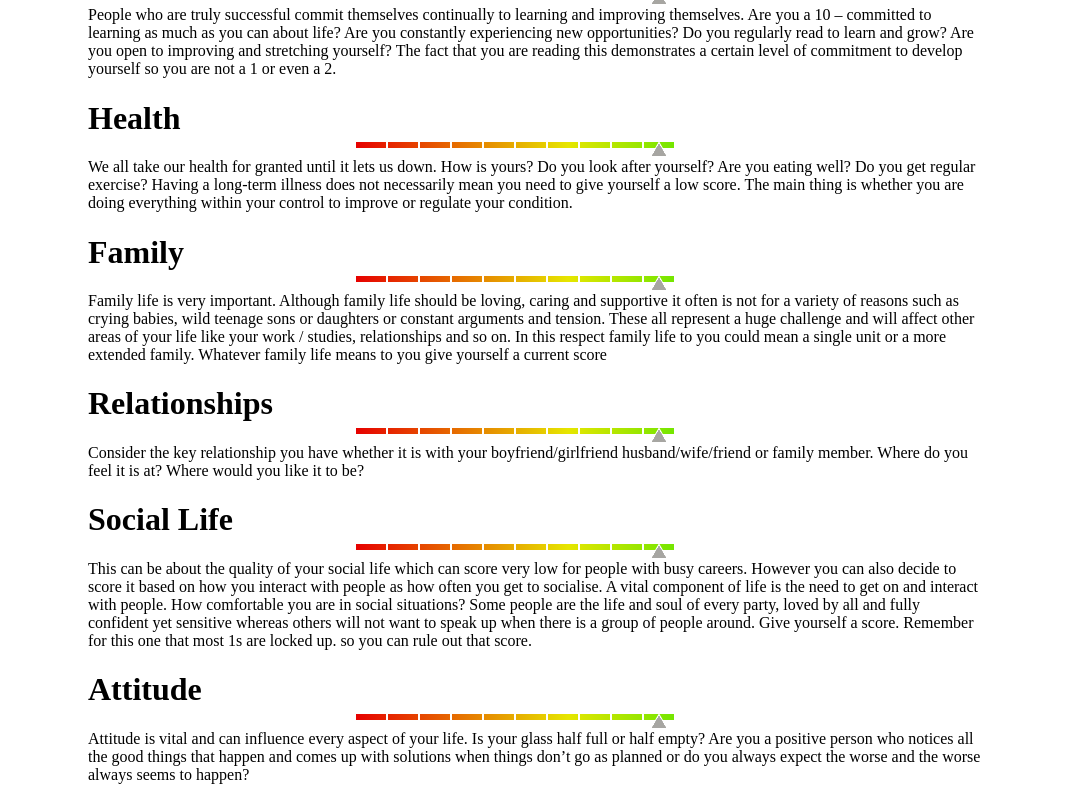
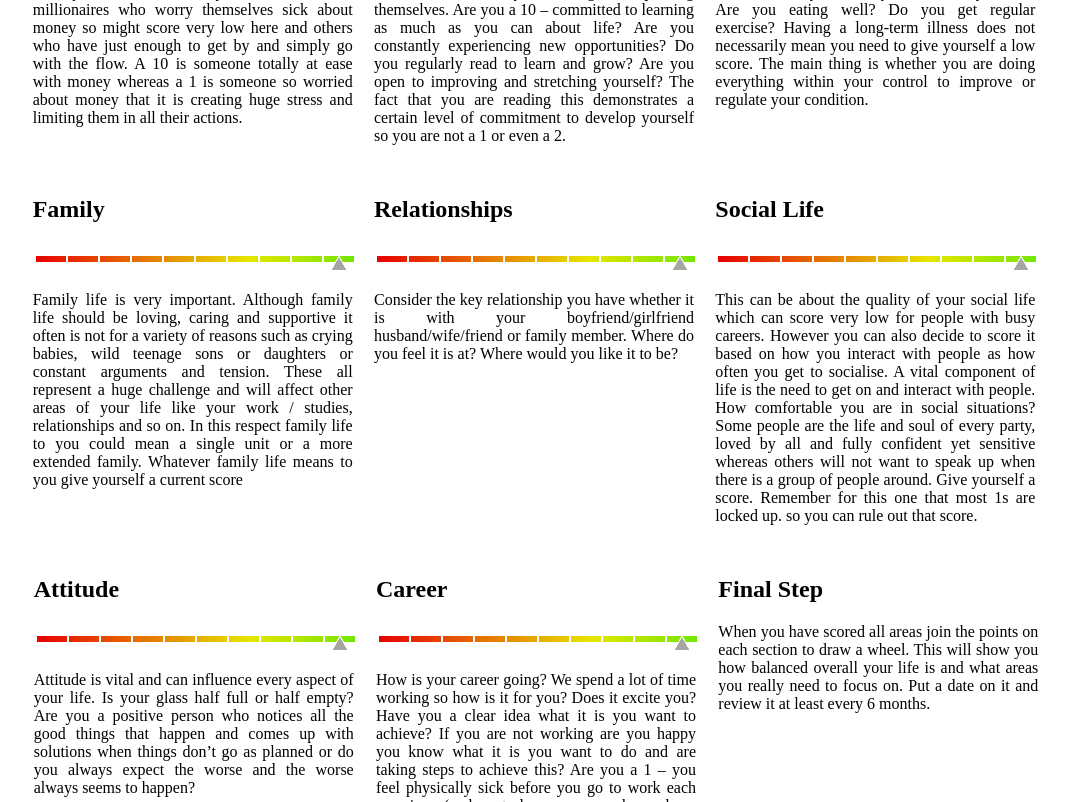
Before and after one commit to codescale/Wheel-Of-Life, a website: page index.html in a window 1280 px wide. Shown: the part 612-1414 px from the top of the page, without its empty margins (104-1173 px from the left). Drawn offline with Linux system fonts and the light colour scheme.

Commit message:
Enhance ui responsiveness
The categories of the wheel are ordered in columns and rows.
And everything is centered.

```diff
--- a/index.html
+++ b/index.html
@@ -68,75 +68,170 @@
 </head>
 
 <body>
+  <div id="container">
     <div id="wheelOfLife">
       <img id="wheelOfLife-background" src="Wheel Of Life.png" alt="Wheel Of Life">
       <div id="career" class="triangle">
         <svg viewBox="0 0 110.5 155.5">
-        <path d="M0 45.5L110.5 0v155.5L0 45.5z"/>
+          <path d="M0 45.5L110.5 0v155.5L0 45.5z" />
         </svg>
       </div>
       <div id="finance" class="triangle">
         <svg viewBox="0 0 110.5 155.5">
-        <path d="M0 45.5L110.5 0v155.5L0 45.5z"/>
+          <path d="M0 45.5L110.5 0v155.5L0 45.5z" />
         </svg>
       </div>
       <div id="personalGrowth" class="triangle">
         <svg viewBox="0 0 110.5 155.5">
-        <path d="M0 45.5L110.5 0v155.5L0 45.5z"/>
+          <path d="M0 45.5L110.5 0v155.5L0 45.5z" />
         </svg>
       </div>
       <div id="health" class="triangle">
         <svg viewBox="0 0 110.5 155.5">
-        <path d="M0 45.5L110.5 0v155.5L0 45.5z"/>
+          <path d="M0 45.5L110.5 0v155.5L0 45.5z" />
         </svg>
       </div>
       <div id="family" class="triangle">
         <svg viewBox="0 0 110.5 155.5">
-        <path d="M0 45.5L110.5 0v155.5L0 45.5z"/>
+          <path d="M0 45.5L110.5 0v155.5L0 45.5z" />
         </svg>
       </div>
       <div id="relationships" class="triangle">
         <svg viewBox="0 0 110.5 155.5">
-        <path d="M0 45.5L110.5 0v155.5L0 45.5z"/>
+          <path d="M0 45.5L110.5 0v155.5L0 45.5z" />
         </svg>
       </div>
       <div id="socialLife" class="triangle">
         <svg viewBox="0 0 110.5 155.5">
-        <path d="M0 45.5L110.5 0v155.5L0 45.5z"/>
+          <path d="M0 45.5L110.5 0v155.5L0 45.5z" />
         </svg>
       </div>
       <div id="attitude" class="triangle">
         <svg viewBox="0 0 110.5 155.5">
-        <path d="M0 45.5L110.5 0v155.5L0 45.5z"/>
+          <path d="M0 45.5L110.5 0v155.5L0 45.5z" />
         </svg>
       </div>
     </div>
+    <div id="categories">
+
+      <section>
         <h1>Finances</h1>
-  <input id="inputFinance" type="range" min="0.1" max="1" step="0.1" value="1" onchange="adjustScale('finance')" />
-  <p>This is not about how much you have but rather how you relate to money. There are some millionaires who worry themselves sick about money so might score very low here and others who have just enough to get by and simply go with the flow. A 10 is someone totally at ease with money whereas a 1 is someone so worried about money that it is creating huge stress and limiting them in all their actions.</p>
+        <input id="inputFinance" type="range" min="0.1" max="1" step="0.1" value="1" oninput="adjustScale('finance')" />
+        <p>This is not about how much you have but rather how you relate to money. There are some millionaires who worry
+          themselves sick about money so might score very low here and others who have just enough to get by and simply
+          go
+          with the flow. A 10 is someone totally at ease with money whereas a 1 is someone so worried about money that
+          it
+          is
+          creating huge stress and limiting them in all their actions.
+        </p>
+      </section>
+
+      <section>
         <h1>Personal Growth</h1>
-  <input id="inputPersonalGrowth" type="range" min="0.1" max="1" step="0.1" value="1" onchange="adjustScale('personalGrowth')" />
-  <p>People who are truly successful commit themselves continually to learning and improving themselves. Are you a 10 – committed to learning as much as you can about life? Are you constantly experiencing new opportunities? Do you regularly read to learn and grow? Are you open to improving and stretching yourself? The fact that you are reading this demonstrates a certain level of commitment to develop yourself so you are not a 1 or even a 2.</p>
+        <input id="inputPersonalGrowth" type="range" min="0.1" max="1" step="0.1" value="1"
+          oninput="adjustScale('personalGrowth')" />
+        <p>People who are truly successful commit themselves continually to learning and improving themselves. Are you a
+          10
+          – committed to learning as much as you can about life? Are you constantly experiencing new opportunities? Do
+          you
+          regularly read to learn and grow? Are you open to improving and stretching yourself? The fact that you are
+          reading
+          this demonstrates a certain level of commitment to develop yourself so you are not a 1 or even a 2.
+        </p>
+      </section>
+
+      <section>
         <h1>Health</h1>
-  <input id="inputHealth" type="range" min="0.1" max="1" step="0.1" value="1" onchange="adjustScale('health')" />
-  <p>We all take our health for granted until it lets us down. How is yours? Do you look after yourself? Are you eating well? Do you get regular exercise? Having a long-term illness does not necessarily mean you need to give yourself a low score. The main thing is whether you are doing everything within your control to improve or regulate your condition.</p>
+        <input id="inputHealth" type="range" min="0.1" max="1" step="0.1" value="1" oninput="adjustScale('health')" />
+        <p>We all take our health for granted until it lets us down. How is yours? Do you look after yourself? Are you
+          eating well? Do you get regular exercise? Having a long-term illness does not necessarily mean you need to
+          give
+          yourself a low score. The main thing is whether you are doing everything within your control to improve or
+          regulate your condition.
+        </p>
+      </section>
+
+      <section>
         <h1>Family</h1>
-  <input id="inputFamily" type="range" min="0.1" max="1" step="0.1" value="1" onchange="adjustScale('family')" />
-  <p>Family life is very important. Although family life should be loving, caring and supportive it often is not for a variety of reasons such as crying babies, wild teenage sons or daughters or constant arguments and tension. These all represent a huge challenge and will affect other areas of your life like your work / studies, relationships and so on. In this respect family life to you could mean a single unit or a more extended family. Whatever family life means to you give yourself a current score</p>
+        <input id="inputFamily" type="range" min="0.1" max="1" step="0.1" value="1" oninput="adjustScale('family')" />
+        <p>Family life is very important. Although family life should be loving, caring and supportive it often is not
+          for
+          a
+          variety of reasons such as crying babies, wild teenage sons or daughters or constant arguments and tension.
+          These
+          all represent a huge challenge and will affect other areas of your life like your work / studies,
+          relationships
+          and so on. In this respect family life to you could mean a single unit or a more extended family. Whatever
+          family
+          life means to you give yourself a current score
+        </p>
+      </section>
+
+      <section>
         <h1>Relationships</h1>
-  <input id="inputRelationships" type="range" min="0.1" max="1" step="0.1" value="1" onchange="adjustScale('relationships')" />
-  <p>Consider the key relationship you have whether it is with your boyfriend/girlfriend husband/wife/friend or family member. Where do you feel it is at? Where would you like it to be?</p>
+        <input id="inputRelationships" type="range" min="0.1" max="1" step="0.1" value="1"
+          oninput="adjustScale('relationships')" />
+        <p>Consider the key relationship you have whether it is with your boyfriend/girlfriend husband/wife/friend or
+          family
+          member. Where do you feel it is at? Where would you like it to be?
+        </p>
+      </section>
+
+      <section>
         <h1>Social Life</h1>
-  <input id="inputSocialLife" type="range" min="0.1" max="1" step="0.1" value="1" onchange="adjustScale('socialLife')" />
-  <p>This can be about the quality of your social life which can score very low for people with busy careers. However you can also decide to score it based on how you interact with people as how often you get to socialise. A vital component of life is the need to get on and interact with people. How comfortable you are in social situations? Some people are the life and soul of every party, loved by all and fully confident yet sensitive whereas others will not want to speak up when there is a group of people around. Give yourself a score. Remember for this one that most 1s are locked up. so you can rule out that score.</p>
+        <input id="inputSocialLife" type="range" min="0.1" max="1" step="0.1" value="1"
+          oninput="adjustScale('socialLife')" />
+        <p>This can be about the quality of your social life which can score very low for people with busy careers.
+          However
+          you can also decide to score it based on how you interact with people as how often you get to socialise. A
+          vital
+          component of life is the need to get on and interact with people. How comfortable you are in social
+          situations?
+          Some people are the life and soul of every party, loved by all and fully confident yet sensitive whereas
+          others
+          will not want to speak up when there is a group of people around. Give yourself a score. Remember for this one
+          that most 1s are locked up. so you can rule out that score.
+        </p>
+      </section>
+
+      <section>
         <h1>Attitude</h1>
-  <input id="inputAttitude" type="range" min="0.1" max="1" step="0.1" value="1" onchange="adjustScale('attitude')" />
-  <p>Attitude is vital and can influence every aspect of your life. Is your glass half full or half empty? Are you a positive person who notices all the good things that happen and comes up with solutions when things don’t go as planned or do you always expect the worse and the worse always seems to happen?</p>
+        <input id="inputAttitude" type="range" min="0.1" max="1" step="0.1" value="1"
+          oninput="adjustScale('attitude')" />
+        <p>Attitude is vital and can influence every aspect of your life. Is your glass half full or half empty? Are you
+          a
+          positive person who notices all the good things that happen and comes up with solutions when things don’t go
+          as
+          planned or do you always expect the worse and the worse always seems to happen?
+        </p>
+      </section>
+
+      <section>
         <h1>Career</h1>
-  <input id="inputCareer" type="range" min="0.1" max="1" step="0.1" value="1" onchange="adjustScale('career')" />
-  <p>How is your career going? We spend a lot of time working so how is it for you? Does it excite you? Have you a clear idea what it is you want to achieve? If you are not working are you happy you know what it is you want to do and are taking steps to achieve this? Are you a 1 – you feel physically sick before you go to work each morning (and not because you have been enjoying the festive season too much) or are you a 10 – would you do your job without being paid for it?</p>
+        <input id="inputCareer" type="range" min="0.1" max="1" step="0.1" value="1" oninput="adjustScale('career')" />
+        <p>How is your career going? We spend a lot of time working so how is it for you? Does it excite you? Have you a
+          clear idea what it is you want to achieve? If you are not working are you happy you know what it is you want
+          to
+          do
+          and are taking steps to achieve this? Are you a 1 – you feel physically sick before you go to work each
+          morning
+          (and not because you have been enjoying the festive season too much) or are you a 10 – would you do your job
+          without being paid for it?
+        </p>
+      </section>
+
+      <section>
         <h1>Final Step</h1>
-  <p>When you have scored all areas join the points on each section to draw a wheel. This will show you how balanced overall your life is and what areas you really need to focus on. Put a date on it and review it at least every 6 months.</p>
+        <p>When you have scored all areas join the points on each section to draw a wheel. This will show you how
+          balanced
+          overall your life is and what areas you really need to focus on. Put a date on it and review it at least every
+          6
+          months.
+        </p>
+      </section>
+    </div>
+  </div>
 </body>
 
 </html>
--- a/inputRangeStyle.css
+++ b/inputRangeStyle.css
@@ -1,14 +1,21 @@
+body {
+  --input-width: 20em;
+  --input-width-segment: 2em;
+}
+@media screen and (max-width:360px) {
+  body {
+    --input-width: 15em;
+    --input-width-segment: 1.5em;
+  }
+}
+
 input[type='range'] {
-  position: absolute;
-  margin: -1.3em;
-  left: 50%;
+  display: block;
   border: solid 0 transparent;
-  border-width: 0 1em;
-  padding: 1em 0 0;
-  width: 20em;
-  height: 2em;
+  border-width: 0;
+  width: var(--input-width);
+  height: var(--input-width-segment);
   border-radius: .25em;
-  transform: translate(-50%, -50%);
   background: transparent;
   font-size: 1em;
   cursor: pointer;
@@ -22,25 +29,25 @@ input[type='range']::-webkit-slider-thumb {
 
 input[type='range']::-webkit-slider-runnable-track {
   position: relative;
-  width: 20em;
+  width: var(--input-width);
   height: 0.375em;
   background: linear-gradient(90deg, #ffffff 0.125em, rgba(0, 0, 0, 0) 0.125em)-0.0625em 50%, linear-gradient(90deg, #e60000, #e63900, #e67300, #e6ac00, #e6e600, #ace600, #73e600);
-  background-size: 2em 100%, 100% 100%;
+  background-size: var(--input-width-segment) 100%, 100% 100%;
 }
 
 input[type='range']::-moz-range-track {
-  width: 20em;
+  width: var(--input-width);
   height: 0.375em;
   background: linear-gradient(90deg, #ffffff 0.125em, rgba(0, 0, 0, 0) 0.125em)-0.0625em 50%, linear-gradient(90deg, #e60000, #e63900, #e67300, #e6ac00, #e6e600, #ace600, #73e600);
-  background-size: 2em 100%, 100% 100%;
+  background-size: var(--input-width-segment) 100%, 100% 100%;
 }
 
 input[type='range']::-ms-track {
   border: none;
-  width: 20em;
+  width: var(--input-width);
   height: 0.375em;
   background: linear-gradient(90deg, #ffffff 0.125em, rgba(0, 0, 0, 0) 0.125em)-0.0625em 50%, linear-gradient(90deg, #e60000, #e63900, #e67300, #e6ac00, #e6e600, #ace600, #73e600);
-  background-size: 2em 100%, 100% 100%;
+  background-size: var(--input-width-segment) 100%, 100% 100%;
   color: transparent;
 }
 
@@ -52,8 +59,8 @@ input[type='range']::-webkit-slider-thumb {
   margin-top: -0.8125em;
   box-sizing: border-box;
   border: solid 1px transparent;
-  width: 2em;
-  height: 2em;
+  width: var(--input-width-segment);
+  height: var(--input-width-segment);
   border-radius: 0;
   transform: translateY(75%) rotate(30deg) skewY(30deg) scaleX(0.86603);
   background: linear-gradient(135deg, #a7a6a2 25%, rgba(0, 0, 0, 0) 25%) content-box, linear-gradient(135deg, #ffffff 25%, rgba(0, 0, 0, 0) 25%) border-box;
@@ -62,8 +69,8 @@ input[type='range']::-webkit-slider-thumb {
 input[type='range']::-moz-range-thumb {
   box-sizing: border-box;
   border: solid 1px transparent;
-  width: 2em;
-  height: 2em;
+  width: var(--input-width-segment);
+  height: var(--input-width-segment);
   border-radius: 0;
   transform: translateY(75%) rotate(30deg) skewY(30deg) scaleX(0.86603);
   background: linear-gradient(135deg, #a7a6a2 25%, rgba(0, 0, 0, 0) 25%) content-box, linear-gradient(135deg, #ffffff 25%, rgba(0, 0, 0, 0) 25%) border-box;
@@ -72,8 +79,8 @@ input[type='range']::-moz-range-thumb {
 input[type='range']::-ms-thumb {
   box-sizing: border-box;
   border: solid 1px transparent;
-  width: 2em;
-  height: 2em;
+  width: var(--input-width-segment);
+  height: var(--input-width-segment);
   border-radius: 0;
   transform: translateY(75%) rotate(30deg) skewY(30deg) scaleX(0.86603);
   background: linear-gradient(135deg, #a7a6a2 25%, rgba(0, 0, 0, 0) 25%) content-box, linear-gradient(135deg, #ffffff 25%, rgba(0, 0, 0, 0) 25%) border-box;
--- a/style.css
+++ b/style.css
@@ -1,13 +1,14 @@
 body {
-  width: 70%;
-  margin: auto;
+  display: flex;
+  flex-direction: row;
+  justify-content: center;
+}
+#container {
+  width: 80%;
 }
 #wheelOfLife {
   position: relative;
-  display: block;
-  width: 100%;
-  height: 100%;
-  max-width: 400px;
+  max-width: 450px;
   margin: auto;
 }
 
@@ -30,6 +31,18 @@ body {
   /* Default height */
   height: 79%;
   fill-opacity: 0.8;
+}
+
+#categories {
+  display: flex;
+  flex-wrap: wrap;
+  justify-content: space-evenly;
+  gap: 15px;
+}
+
+p {
+  text-align: justify;
+  max-width: var(--input-width);
 }
 
 #career {
```
Lines whose indentation alone changed are shown as unchanged.
